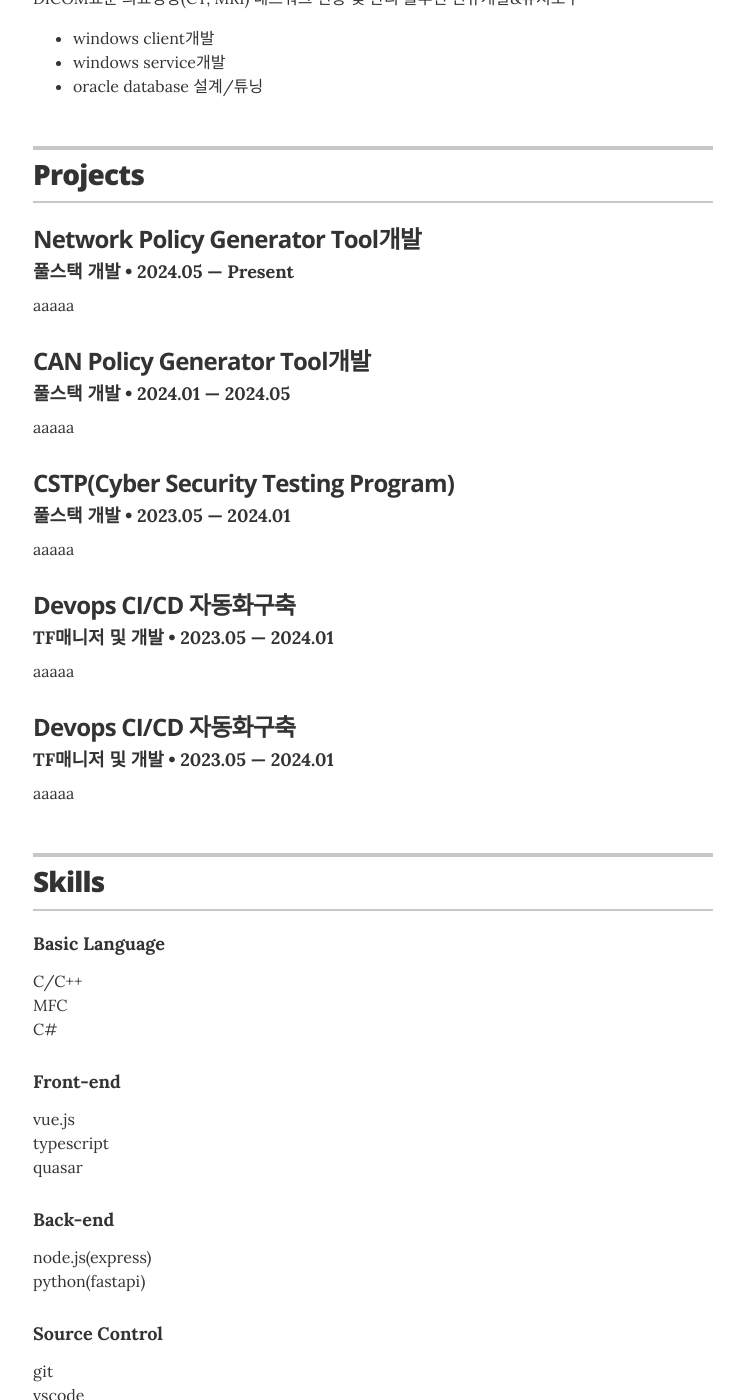
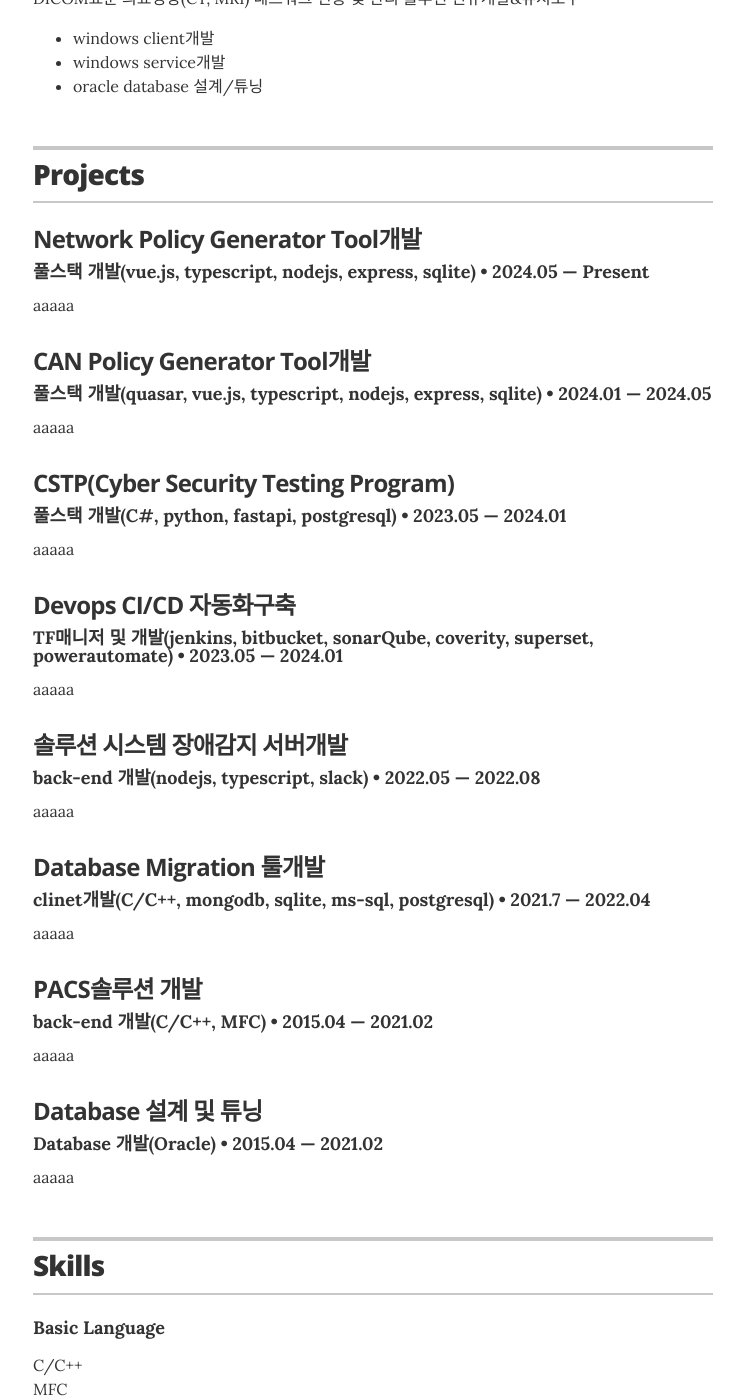
Before and after one commit to kimmj88/pf.io, a Jekyll site: the page built from index.html, in a window 1280 px wide and 1400 px high, scrolled down 1245 px. Shown: the whole window, without its empty margins (267-1011 px from the left). Built offline with Jekyll 4.4.1, drawn with Linux system fonts in a browser that asks for light colours.

Commit message:
efffewfff

```diff
--- a/_data/projects.yml
+++ b/_data/projects.yml
@@ -1,31 +1,50 @@
 ############### Autocrypt ###############
 - project: Network Policy Generator Tool개발
-  role: 풀스택 개발
+  role: 풀스택 개발(vue.js, typescript, nodejs, express, sqlite)
   duration: 2024.05 &mdash; Present
   # url: "#"
   description: aaaaa
 
 - project: CAN Policy Generator Tool개발
-  role: 풀스택 개발
+  role: 풀스택 개발(quasar, vue.js, typescript, nodejs, express, sqlite)
   duration: 2024.01 &mdash; 2024.05
   # url: "#"
   description: aaaaa
 
 - project: CSTP(Cyber Security Testing Program)
-  role: 풀스택 개발
+  role: 풀스택 개발(C#, python, fastapi, postgresql)
   duration: 2023.05 &mdash; 2024.01
   # url: "#"
   description: aaaaa
 
 - project: Devops CI/CD 자동화구축
-  role: TF매니저 및 개발
+  role: TF매니저 및 개발(jenkins, bitbucket, sonarQube, coverity, superset, powerautomate)
   duration: 2023.05 &mdash; 2024.01
   # url: "#"
   description: aaaaa
 
 ############### CorelinSoft ###############
-- project: Devops CI/CD 자동화구축
-  role: TF매니저 및 개발
-  duration: 2023.05 &mdash; 2024.01
+- project: 솔루션 시스템 장애감지 서버개발
+  role: back-end 개발(nodejs, typescript, slack)
+  duration: 2022.05 &mdash; 2022.08
   # url: "#"
   description: aaaaa
+
+- project: Database Migration 툴개발
+  role: clinet개발(C/C++, mongodb, sqlite, ms-sql, postgresql)
+  duration: 2021.7 &mdash; 2022.04
+  # url: "#"
+  description: aaaaa
+
+  ############### INFINITT Healthcare ###############
+- project: PACS솔루션 개발
+  role: back-end 개발(C/C++, MFC)
+  duration: 2015.04 &mdash; 2021.02
+  # url: "#"
+  description: aaaaa
+
+- project: Database 설계 및 튜닝
+  role: Database 개발(Oracle)
+  duration: 2015.04 &mdash; 2021.02
+  # url: "#"
+  description: aaaaa
```
